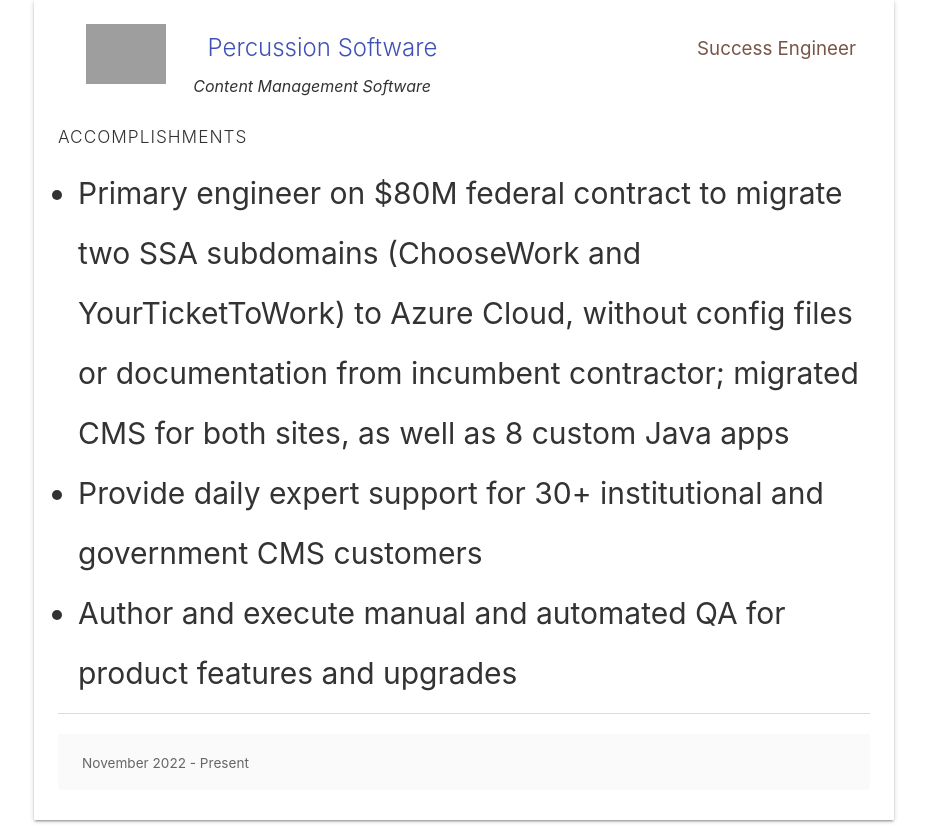
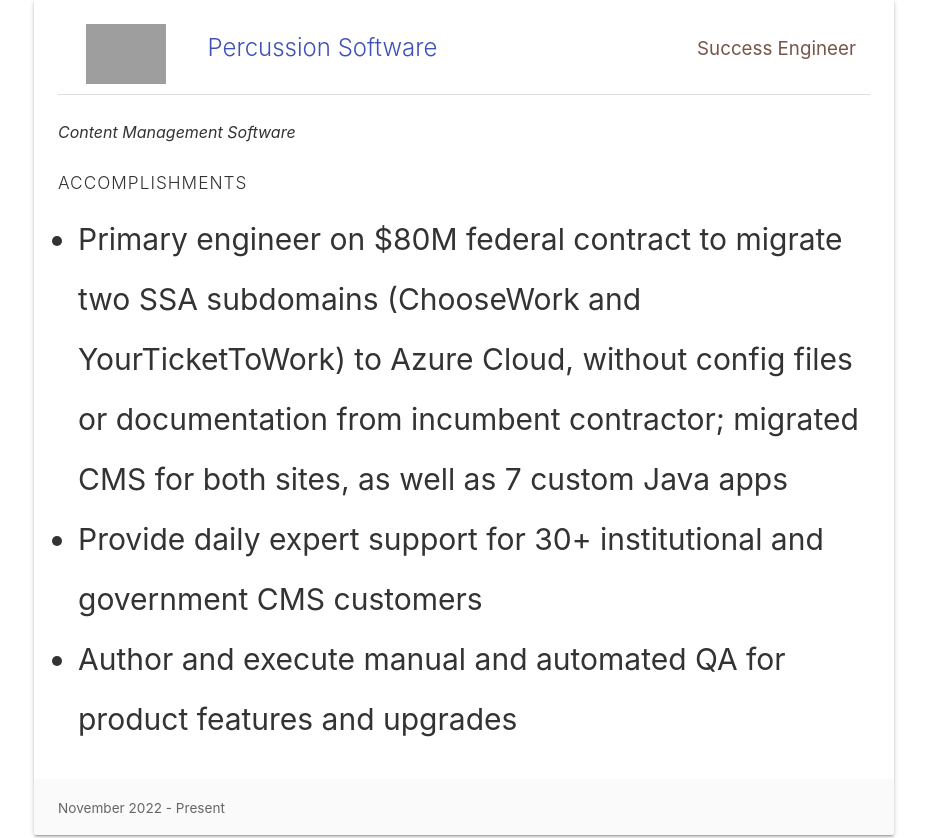
Before and after one commit to acharliekelly/acharliekelly.github.io, a website: page index.html in a window 1280 px wide. Shown: the part 1406-2244 px from the top of the page, without its empty margins (271-1198 px from the left). Drawn offline with nearby package versions, Linux system fonts and the light colour scheme; grey boxes are pictures that could not be loaded.

Commit message:
format perc exp

```diff
--- a/index.html
+++ b/index.html
@@ -125,21 +125,20 @@
                       </span>
                     </p>
                   </div>
+                </div>
                 <div class="role brown-text">Success Engineer</div>
                 <p><em>Content Management Software</em></p>
-                  <!-- TODO: Responsibilities -->
                 <h6>Accomplishments</h6>
                 <ul>
                   <li>Primary engineer on $80M federal contract to migrate two SSA subdomains (ChooseWork and YourTicketToWork)
                     to Azure Cloud, without config files or documentation from incumbent contractor; migrated CMS for both sites,
-                      as well as 8 custom Java apps</li>
+                    as well as 7 custom Java apps</li>
                   <li>Provide daily expert support for 30+ institutional and government CMS customers</li>
                   <li>Author and execute manual and automated QA for product features and upgrades </li>
                 </ul>
               </div>
               <div class="card-action">
                 <span>November 2022 - Present</span>
-                </div>
               </div>
             </div>
 
```
Lines whose indentation alone changed are shown as unchanged.
